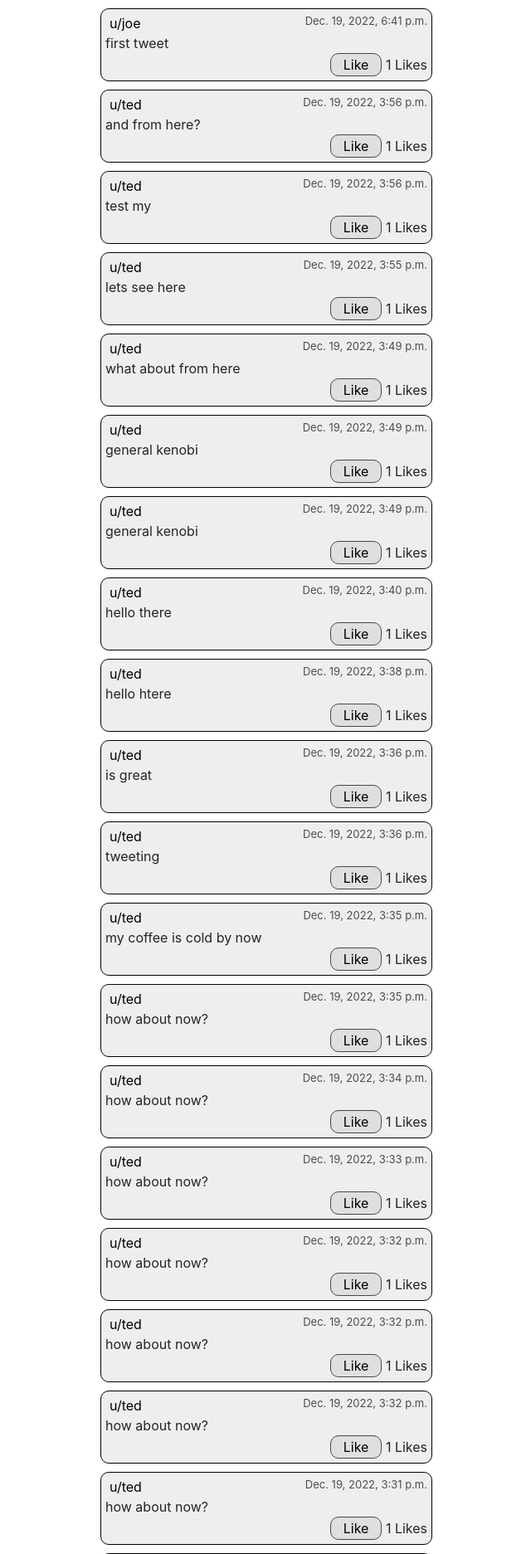
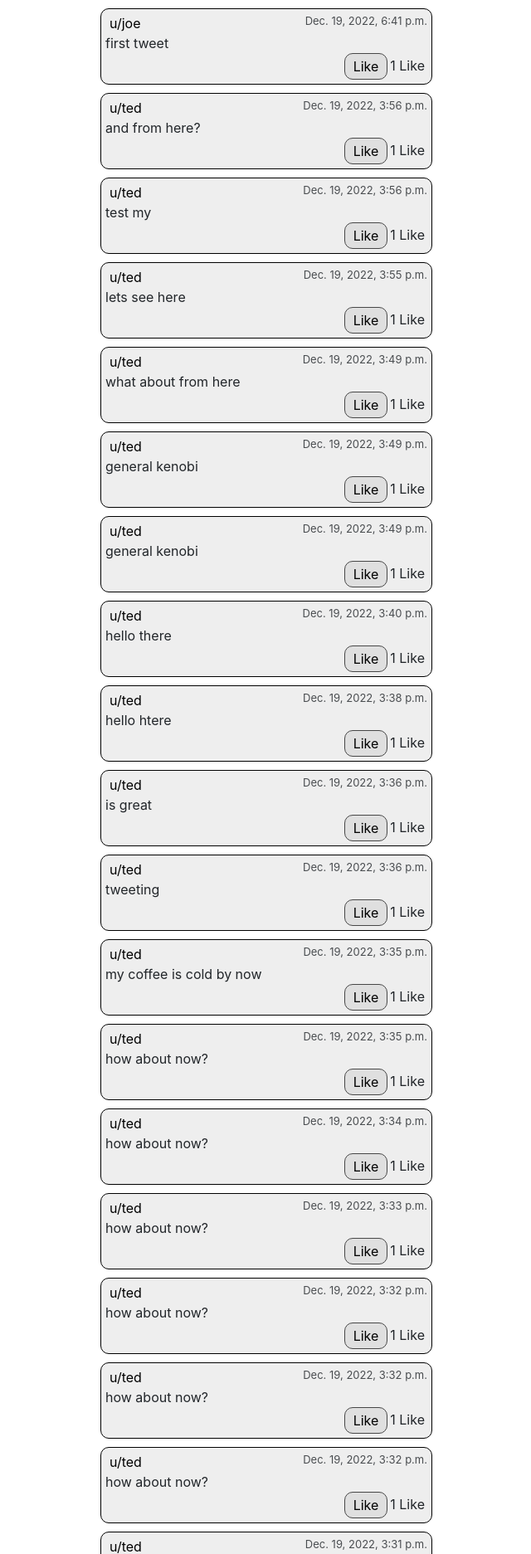
Before and after one commit to JohnZolton/CS50-Web, a Django app: page / in a window 1280 px wide. Shown: the part 56-1929 px from the top of the page at 83% size, without its empty margins (319-959 px from the left). Run offline with Django 3.2, Linux system fonts and the light colour scheme; data comes from the database, SQL or seed files in the repository; both versions use the stored data as it was after the commit; some libraries are stand-ins or nearby versions.

Commit message:
fully enabled like button

```diff
--- a/project4/network/models.py
+++ b/project4/network/models.py
@@ -16,6 +16,7 @@ class tweet(models.Model):
     tweet = models.TextField(max_length=140)
     author = models.ForeignKey(User, on_delete=models.CASCADE)
     time = models.DateTimeField(auto_now_add=True)
+    likers = models.ManyToManyField(User, default=None, related_name='likers')
     likes = models.IntegerField(default=0)
 
     class Meta:
--- a/project4/network/static/network/styles.css
+++ b/project4/network/static/network/styles.css
@@ -78,18 +78,32 @@
 .display-likes{
     grid-column: 2;
     text-align: right;
+    display: grid;
+    grid-template-columns: auto max-content;
 }
 
 
 .like-btn {
     border-radius: 10px;
-    padding-left: 15px;
-    padding-right: 15px;
     background-color: rgba(128, 128, 128, 0.137);
     color: black;
     border: 1px solid rgb(71, 71, 71);
+    grid-column: 1;
+    justify-self: right;
+    text-align: right;
+    padding: 3px;
+    padding-left:10px;
+    padding-right:10px;
 }
 
+.likecount{
+    grid-column: 2;
+    width: fit-content;
+    justify-self: right;
+    padding-left:8px;
+    padding: 3px;
+
+}
 .like-btn:hover {
     background-color: rgba(255, 255, 255, 0.137);
 }
--- a/project4/network/static/network/tweeting.js
+++ b/project4/network/static/network/tweeting.js
@@ -2,23 +2,39 @@
 
 
 document.addEventListener('DOMContentLoaded', function() {
+
     document.querySelectorAll('button').forEach(function(button) {
         button.onclick = function() {
-            console.log(button.dataset.id);
+
             let twt = button.dataset.id
-            console.log(twt)
+
             fetch('like', {
                 method: 'POST',
                 body: JSON.stringify({
-                    tweet_id: twt
+                    tweet_id: twt,
+                    like_count: this.dataset.likes
                 })
               })
               .then(response => response.json())
               .then(result => {
                   // Print result
                   console.log(result);
+                  console.log(result['likes'])
+                  let like_count = parseInt(result['likes'])
+                  console.log(like_count)
+
+                let address = `#container-${this.dataset.id}`;
+
+                if (like_count == 1) {
+                    document.querySelector(address).innerHTML= like_count +' Like';
+                } else {
+                    document.querySelector(address).innerHTML= like_count +' Likes';
+                }
+                document.querySelector(`#${this.id}`).innerText = 'Liked';
               })
-              button.disabled=True;
+
+
+
 
         }
     });
--- a/project4/network/templates/network/index.html
+++ b/project4/network/templates/network/index.html
@@ -31,8 +31,14 @@
             {{tweet.tweet}}
         </div>
         <div class="display-likes">
-            <button class="like-btn" id='like-btn' type="submit" data-id="{{tweet.id}}">Like</button>
-            {{tweet.likes}} Likes
+            <button class="like-btn" id='like-btn-{{tweet.id}}' type="submit" data-id="{{tweet.id}}" data-likes = {{tweet.likes}}>Like</button>
+            <div class= 'likecount' id="container-{{tweet.id}}">
+                {% if tweet.likes == 1 %}
+                {{tweet.likes}} Like
+                {% else %}
+                {{tweet.likes}} Likes
+                {% endif %}
+            </div>
         </div>
 
     </div>
--- a/project4/network/templates/network/layout.html
+++ b/project4/network/templates/network/layout.html
@@ -6,8 +6,10 @@
         <title>{% block title %}Social Network{% endblock %}</title>
         <link rel="stylesheet" href="https://stackpath.bootstrapcdn.com/bootstrap/4.4.1/css/bootstrap.min.css" integrity="sha384-Vkoo8x4CGsO3+Hhxv8T/Q5PaXtkKtu6ug5TOeNV6gBiFeWPGFN9MuhOf23Q9Ifjh" crossorigin="anonymous">
         <link href="{% static 'network/styles.css' %}" rel="stylesheet">
+        {% block script %}
+        <script type = 'text/javascript' src="{% static 'network/tweeting.js' %}"></script>
+        {% endblock %}
 
-<script src="{% static 'network/tweeting.js' %}"></script>
 
     </head>
     <body>
--- a/project4/network/urls.py
+++ b/project4/network/urls.py
@@ -9,6 +9,7 @@ urlpatterns = [
     path("logout", views.logout_view, name="logout"),
     path("register", views.register, name="register"),
     path("newtweet", views.newtweet, name="newtweet"),
+    path("user/like", views.like, name="like"),
     path("user/<str:username>", views.viewprofile, name="viewprofile"),
     path("following", views.following, name="following"),
     path("like", views.like, name="like"),
--- a/project4/network/views.py
+++ b/project4/network/views.py
@@ -154,9 +154,11 @@ def like(request):
         tweet_id = jsonData.get('tweet_id')
 
         cur_tweet = tweet.objects.get(id=tweet_id)
-        cur_tweet.likes += 1
-        print(cur_tweet.likes)
+        user = User.objects.get(id=request.user.id)
+        cur_tweet.likers.add(user)
+        cur_tweet.likes = cur_tweet.likers.all().count()
         cur_tweet.save()
 
-        response_data = {'success':1}
+        response_data = {'likes': cur_tweet.likes}
+
         return HttpResponse(json.dumps(response_data), content_type="application/json")
```
Also changed, not shown: project4/network/templates/network/following.html (+8 -2 lines), project4/network/templates/network/profile.html (+8 -2 lines), project4/db.sqlite3, project4/network/migrations/0007_alter_follows_followers_alter_follows_following_and_more.py (added), project4/network/migrations/0008_tweet_likers_remove_tweet_likes_tweet_likes.py (added).
